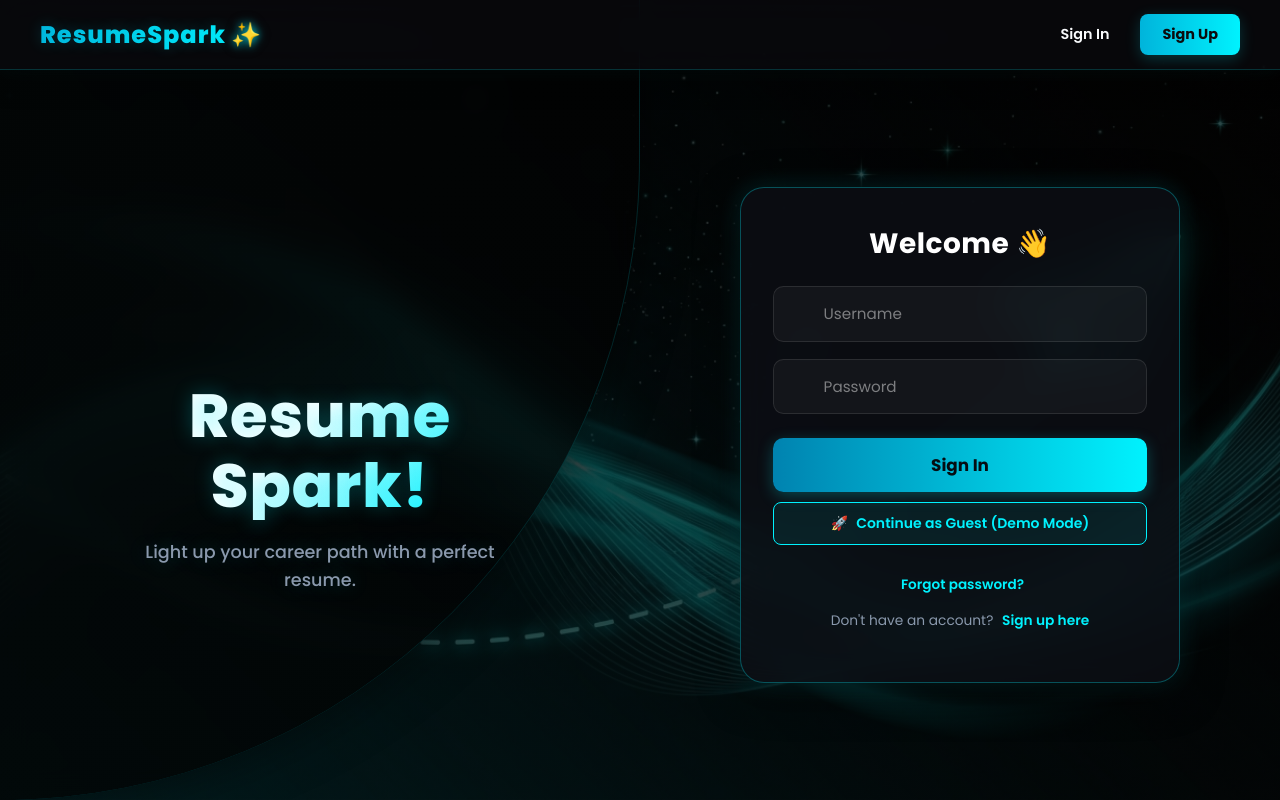
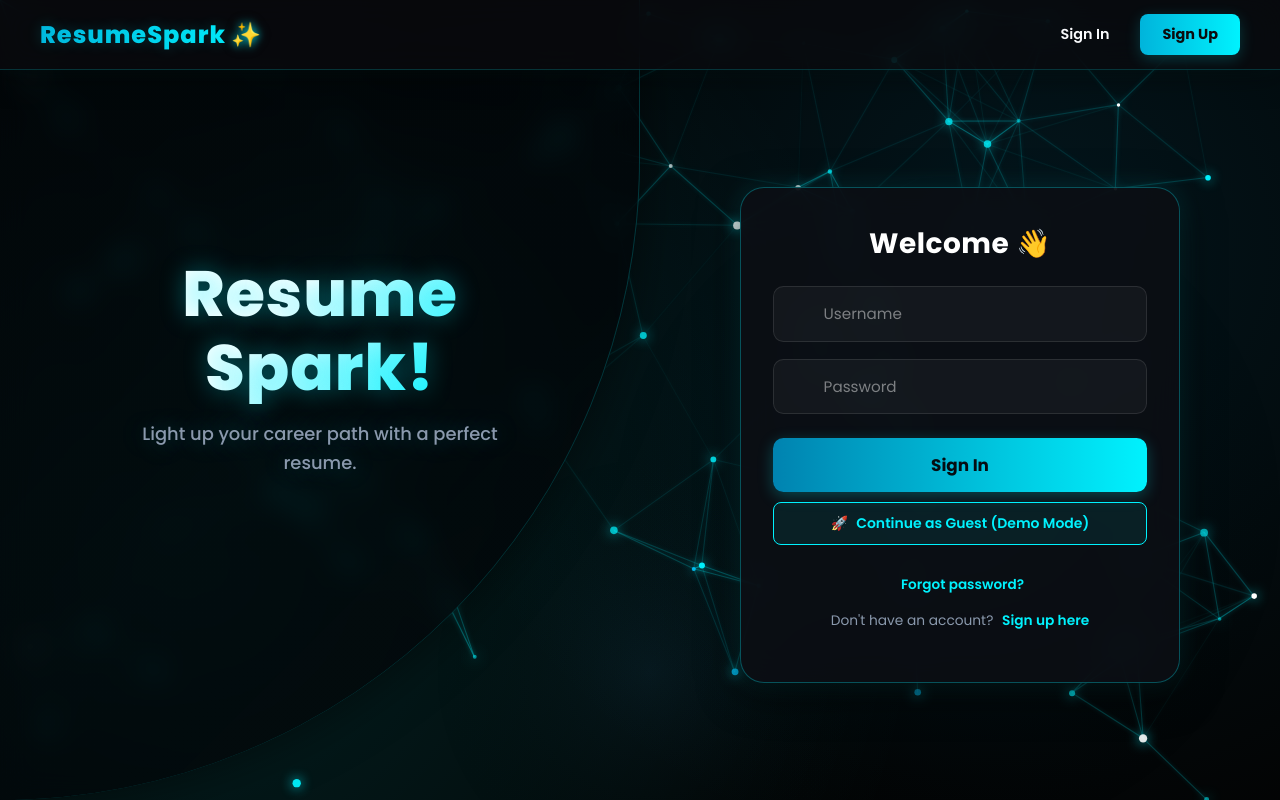
Before and after one commit to nishi-18777/fee-project-2, a website: page public/index.html in a window 1280 px wide. Drawn offline with Linux system fonts and the light colour scheme; animation ran at ten frames a second.

Commit message:
Enhance background visibility with interactive particle constellation and center Resume Spark title vertically on first page

```diff
--- a/public/css/page1.css
+++ b/public/css/page1.css
@@ -37,7 +37,8 @@ body {
   min-height: 100vh;
   width: 100%;
   overflow-x: hidden;
-  background: linear-gradient(rgba(3, 3, 3, 0.72), rgba(3, 3, 3, 0.72)), url('../assets/neon_teal_bg.jpg') no-repeat center center / cover;
+  background: radial-gradient(circle at 80% 30%, rgba(0, 131, 176, 0.15) 0%, transparent 55%),
+              radial-gradient(circle at 15% 70%, rgba(0, 242, 254, 0.12) 0%, transparent 60%);
 }
 
 /* Base 2-Column Row for Desktop */
@@ -297,12 +298,13 @@ body {
   /* Content Row (Text on the other side of the form) */
   .content-row {
     position: absolute;
-    top: 70px;
+    top: 0;
     left: 0;
     pointer-events: none;
     z-index: 6;
     width: 100%;
-    height: calc(100vh - 70px);
+    height: 100vh;
+    padding-top: 0 !important;
     display: flex;
     align-items: center;
   }
@@ -312,27 +314,31 @@ body {
     align-items: center;
     justify-content: center;
     height: 100%;
+    padding: 0 3rem;
   }
 
   .text {
-    margin: 0 4rem;
+    margin: 0 auto;
     color: var(--white);
-    text-shadow: 0 0 20px rgba(0, 242, 254, 0.25);
+    text-shadow: 0 0 25px rgba(0, 242, 254, 0.35);
     display: flex;
     flex-direction: column;
     align-items: center;
     justify-content: center;
     text-align: center;
-    margin-top: -35px; /* Shifts up to be perfectly centered with the Welcome card */
+    margin-top: -65px; /* Centered with the main focal area of the login card */
+    max-width: 440px;
+    width: 100%;
   }
 
   .text h2 {
-    font-size: 3.8rem;
+    font-size: 4rem;
     font-weight: 800;
-    margin: 0 0 1.1rem 0;
+    margin: 0 0 1rem 0;
     line-height: 1.15;
     letter-spacing: 1px;
-    background: linear-gradient(135deg, #ffffff 40%, var(--primary-color) 100%);
+    text-align: center;
+    background: linear-gradient(135deg, #ffffff 35%, var(--primary-color) 100%);
     -webkit-background-clip: text;
     -webkit-text-fill-color: transparent;
     transition: 1s ease-in-out;
@@ -340,10 +346,12 @@ body {
 
   .text p {
     font-weight: 500;
-    font-size: 1.1rem;
+    font-size: 1.12rem;
     color: var(--text-secondary);
-    max-width: 400px;
+    max-width: 380px;
     line-height: 1.6;
+    text-align: center;
+    margin: 0 auto;
     transition: 1s ease-in-out;
     transition-delay: .2s;
   }
@@ -379,13 +387,13 @@ body {
     height: 100vh;
     width: 300vw;
     transform: translate(35%, 0);
-    background: linear-gradient(-45deg, rgba(2, 2, 2, 0.7) 0%, rgba(5, 5, 5, 0.92) 100%);
-    backdrop-filter: blur(15px);
-    -webkit-backdrop-filter: blur(15px);
+    background: linear-gradient(-45deg, rgba(2, 4, 7, 0.65) 0%, rgba(4, 7, 10, 0.82) 100%);
+    backdrop-filter: blur(14px);
+    -webkit-backdrop-filter: blur(14px);
     transition: 1s ease-in-out;
     z-index: 6;
-    border-left: 1px solid rgba(0, 242, 254, 0.15);
-    border-right: 1px solid rgba(0, 242, 254, 0.15);
+    border-left: 1px solid rgba(0, 242, 254, 0.2);
+    border-right: 1px solid rgba(0, 242, 254, 0.2);
     box-shadow: 0 0 50px rgba(0, 0, 0, 0.5);
     border-bottom-right-radius: max(50vw, 50vh);
     border-top-left-radius: max(50vw, 50vh);
--- a/public/js/particles-bg.js
+++ b/public/js/particles-bg.js
@@ -1,4 +1,4 @@
-// Resume Spark - High Performance Animated Cyber Background
+// Resume Spark - High-Visibility Animated Cyber Particle Background
 (function() {
     function initCyberBackground() {
         if (document.getElementById('cyberCanvas')) return;
@@ -11,45 +11,85 @@
         canvas.style.width = '100vw';
         canvas.style.height = '100vh';
         canvas.style.pointerEvents = 'none';
-        canvas.style.zIndex = '0';
-        canvas.style.opacity = '0.65';
+        canvas.style.zIndex = '1';
+        canvas.style.opacity = '1';
         document.body.prepend(canvas);
 
         const ctx = canvas.getContext('2d');
         let width = canvas.width = window.innerWidth;
         let height = canvas.height = window.innerHeight;
 
-        const particleCount = width < 768 ? 25 : 55;
-        const maxDistance = width < 768 ? 90 : 135;
+        const particleCount = width < 768 ? 45 : 90;
+        const maxDistance = width < 768 ? 100 : 155;
         const particles = [];
+
+        // Mouse Tracker for interactive glowing lines
+        const mouse = {
+            x: null,
+            y: null,
+            radius: 160
+        };
+
+        window.addEventListener('mousemove', (e) => {
+            mouse.x = e.clientX;
+            mouse.y = e.clientY;
+        });
+
+        window.addEventListener('mouseleave', () => {
+            mouse.x = null;
+            mouse.y = null;
+        });
+
+        // Ambient Drifting Glowing Orbs
+        const orbs = [
+            { x: width * 0.25, y: height * 0.35, vx: 0.3, vy: 0.2, radius: 280, color: 'rgba(0, 242, 254, 0.08)' },
+            { x: width * 0.75, y: height * 0.65, vx: -0.25, vy: -0.2, radius: 340, color: 'rgba(0, 131, 176, 0.09)' },
+            { x: width * 0.5, y: height * 0.85, vx: 0.2, vy: -0.15, radius: 220, color: 'rgba(79, 172, 254, 0.06)' }
+        ];
 
         class Particle {
             constructor() {
                 this.x = Math.random() * width;
                 this.y = Math.random() * height;
-                this.vx = (Math.random() - 0.5) * 0.7;
-                this.vy = (Math.random() - 0.5) * 0.7;
-                this.radius = Math.random() * 2 + 1.2;
-                this.color = Math.random() > 0.4 ? '#00f2fe' : '#00b4db';
-                this.alpha = Math.random() * 0.6 + 0.3;
+                this.vx = (Math.random() - 0.5) * 0.85;
+                this.vy = (Math.random() - 0.5) * 0.85;
+                this.radius = Math.random() * 2.6 + 1.6; // 1.6px to 4.2px
+                this.baseAlpha = Math.random() * 0.4 + 0.55; // 0.55 to 0.95
+                this.alpha = this.baseAlpha;
+                this.pulseSpeed = Math.random() * 0.03 + 0.01;
+                this.pulseAngle = Math.random() * Math.PI * 2;
+
+                const rand = Math.random();
+                if (rand < 0.6) {
+                    this.color = '#00f2fe'; // Brand neon cyan
+                } else if (rand < 0.85) {
+                    this.color = '#00c6ff'; // Electric teal
+                } else {
+                    this.color = '#ffffff'; // White twinkle
+                }
             }
 
             update() {
                 this.x += this.vx;
                 this.y += this.vy;
 
+                // Screen Wrap
                 if (this.x < 0) this.x = width;
                 if (this.x > width) this.x = 0;
                 if (this.y < 0) this.y = height;
                 if (this.y > height) this.y = 0;
+
+                // Gentle Alpha Pulsing
+                this.pulseAngle += this.pulseSpeed;
+                this.alpha = this.baseAlpha + Math.sin(this.pulseAngle) * 0.2;
             }
 
             draw() {
                 ctx.beginPath();
                 ctx.arc(this.x, this.y, this.radius, 0, Math.PI * 2);
                 ctx.fillStyle = this.color;
-                ctx.globalAlpha = this.alpha;
-                ctx.shadowBlur = 8;
+                ctx.globalAlpha = Math.max(0.2, Math.min(1, this.alpha));
+                ctx.shadowBlur = 12;
                 ctx.shadowColor = '#00f2fe';
                 ctx.fill();
             }
@@ -62,6 +102,30 @@
         function animate() {
             ctx.clearRect(0, 0, width, height);
 
+            // 1. Draw Ambient Glowing Energy Orbs
+            for (let i = 0; i < orbs.length; i++) {
+                const orb = orbs[i];
+                orb.x += orb.vx;
+                orb.y += orb.vy;
+
+                if (orb.x < -orb.radius) orb.x = width + orb.radius;
+                if (orb.x > width + orb.radius) orb.x = -orb.radius;
+                if (orb.y < -orb.radius) orb.y = height + orb.radius;
+                if (orb.y > height + orb.radius) orb.y = -orb.radius;
+
+                const grad = ctx.createRadialGradient(orb.x, orb.y, 0, orb.x, orb.y, orb.radius);
+                grad.addColorStop(0, orb.color);
+                grad.addColorStop(1, 'transparent');
+
+                ctx.beginPath();
+                ctx.arc(orb.x, orb.y, orb.radius, 0, Math.PI * 2);
+                ctx.fillStyle = grad;
+                ctx.globalAlpha = 1;
+                ctx.shadowBlur = 0;
+                ctx.fill();
+            }
+
+            // 2. Draw Interconnecting Constellation Lines
             for (let i = 0; i < particles.length; i++) {
                 for (let j = i + 1; j < particles.length; j++) {
                     const dx = particles[i].x - particles[j].x;
@@ -69,19 +133,41 @@
                     const dist = Math.sqrt(dx * dx + dy * dy);
 
                     if (dist < maxDistance) {
-                        const lineAlpha = (1 - dist / maxDistance) * 0.25;
+                        const lineAlpha = (1 - dist / maxDistance) * 0.45;
                         ctx.beginPath();
                         ctx.moveTo(particles[i].x, particles[i].y);
                         ctx.lineTo(particles[j].x, particles[j].y);
                         ctx.strokeStyle = '#00f2fe';
                         ctx.globalAlpha = lineAlpha;
-                        ctx.lineWidth = 0.8;
-                        ctx.shadowBlur = 0;
+                        ctx.lineWidth = 1.1;
+                        ctx.shadowBlur = 4;
+                        ctx.shadowColor = '#00f2fe';
+                        ctx.stroke();
+                    }
+                }
+
+                // 3. Mouse Interactive Connections
+                if (mouse.x !== null && mouse.y !== null) {
+                    const mdx = particles[i].x - mouse.x;
+                    const mdy = particles[i].y - mouse.y;
+                    const mdist = Math.sqrt(mdx * mdx + mdy * mdy);
+
+                    if (mdist < mouse.radius) {
+                        const mLineAlpha = (1 - mdist / mouse.radius) * 0.65;
+                        ctx.beginPath();
+                        ctx.moveTo(particles[i].x, particles[i].y);
+                        ctx.lineTo(mouse.x, mouse.y);
+                        ctx.strokeStyle = '#00f2fe';
+                        ctx.globalAlpha = mLineAlpha;
+                        ctx.lineWidth = 1.3;
+                        ctx.shadowBlur = 6;
+                        ctx.shadowColor = '#00f2fe';
                         ctx.stroke();
                     }
                 }
             }
 
+            // 4. Update and Draw Particles
             for (let i = 0; i < particles.length; i++) {
                 particles[i].update();
                 particles[i].draw();
```
